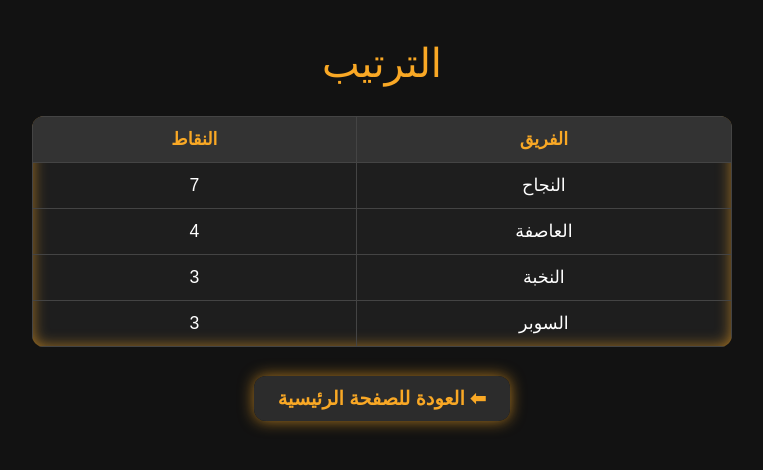
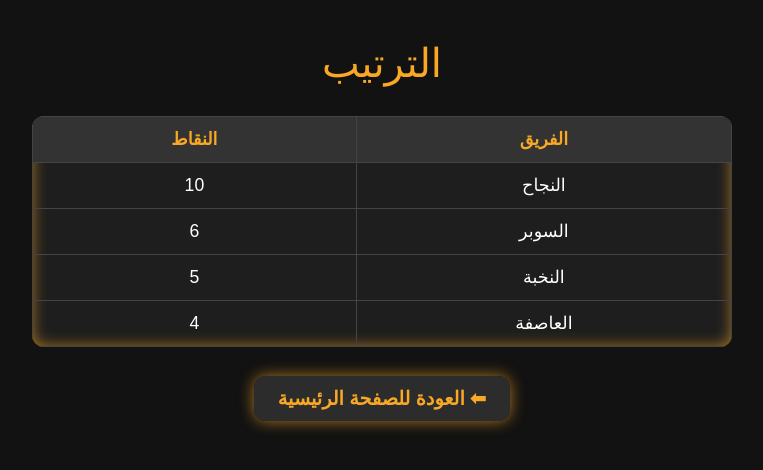
Before and after one commit to iji400/dory-somo, a plain HTML site: page ranking.html in a window 1280 px wide. Shown: the full height of the page, 258-1021 px from the left. Drawn offline with Linux system fonts and the light colour scheme.

Commit message:
Update ranking.html

```diff
--- a/ranking.html
+++ b/ranking.html
@@ -66,10 +66,10 @@
 
   <table>
     <tr><th>الفريق</th><th>النقاط</th></tr>
-    <tr><td>النجاح</td><td>7</td></tr>
+    <tr><td>النجاح</td><td>10</td></tr>
+    <tr><td>السوبر</td><td>6</td></tr>
+    <tr><td>النخبة</td><td>5</td></tr>
     <tr><td>العاصفة</td><td>4</td></tr>
-    <tr><td>النخبة</td><td>3</td></tr>
-    <tr><td>السوبر</td><td>3</td></tr>
   </table>
 
   <nav>
```
